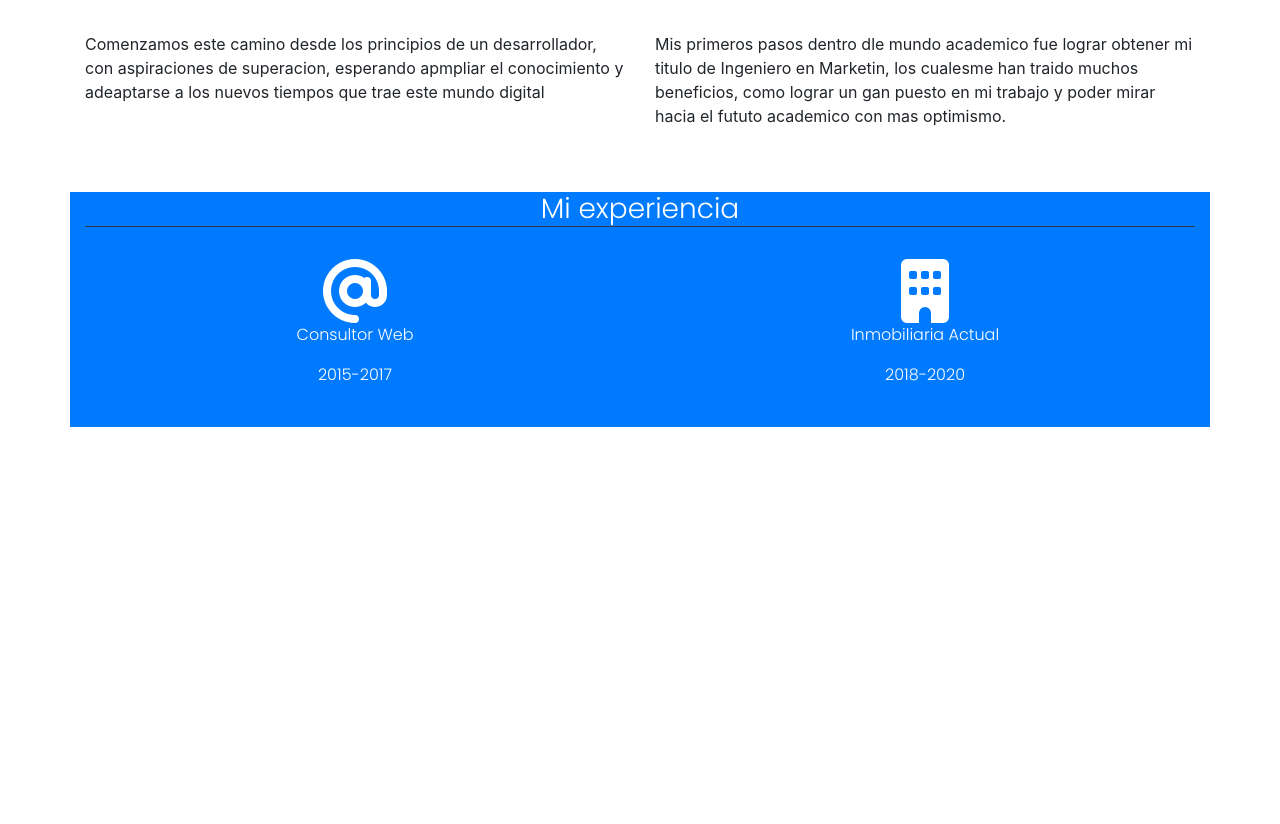
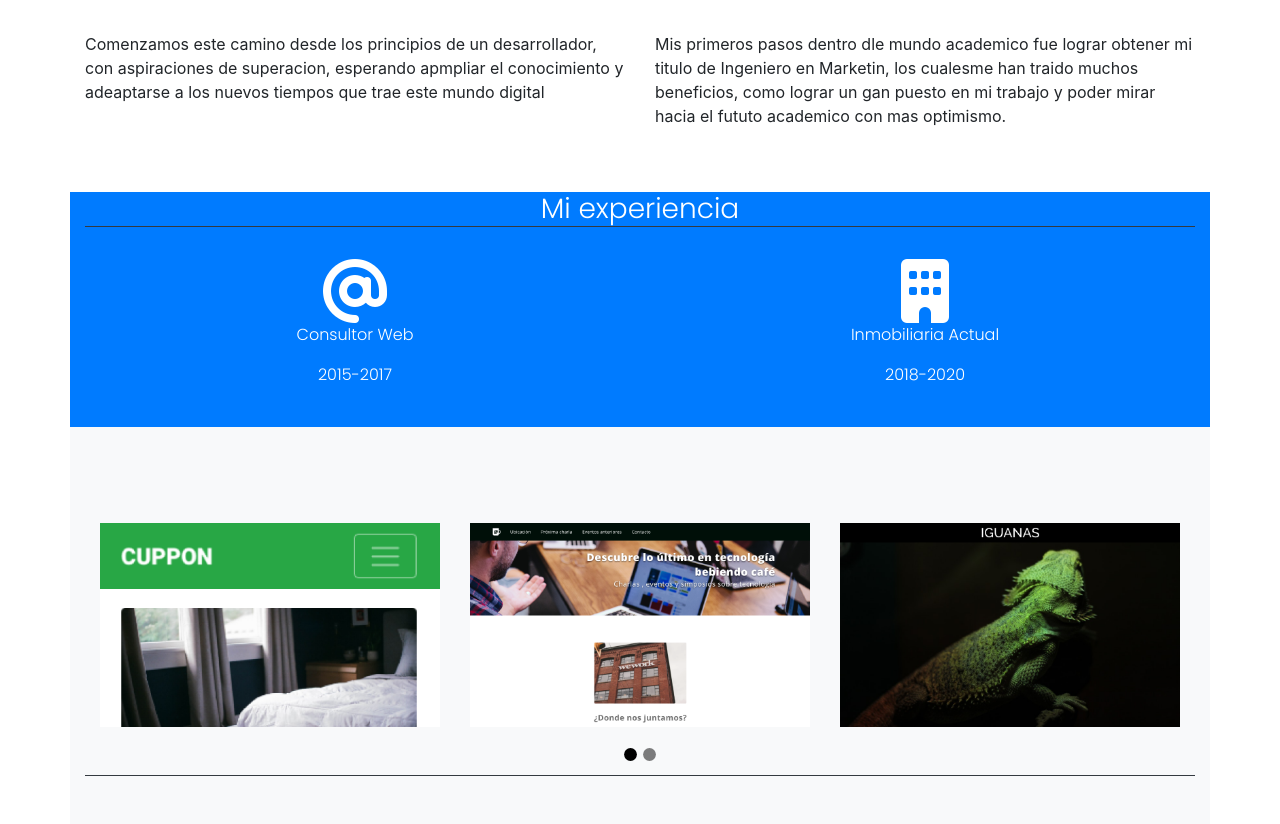
Before and after one commit to Michel-hub/Portafolio, a plain HTML site: page index.html in a window 1280 px wide. Shown: the part 872-1696 px from the top of the page. Before the commit the page ends 1299 px from the top, so only its background shows below. Drawn offline with nearby package versions, Linux system fonts and the light colour scheme; files whose address does not match are found by name.

Commit message:
carousel

```diff
--- a/assets-prueba/css/style.css
+++ b/assets-prueba/css/style.css
@@ -14,6 +14,16 @@
 }
 
 .trico-2 {
-  background-color: blue;
   font-family: 'Poppins', sans-serif;
 }
+
+.carousel-indicators {
+  bottom: -60px;
+}
+
+.carousel-indicators li {
+  border-radius: 50%;
+  width: 0.8em;
+  height: 0.8em;
+  background-color: #000000;
+}
--- a/index.html
+++ b/index.html
@@ -86,8 +86,47 @@
   </div>
 
     </section>
+<!-- Cierre Seccion Experiencia -->
 
+<!--CAROUSEL-->
+<section class="container bg-light py-5">
+<div class="container border-dark border-bottom d-none d-sm-none d-md-block d-lg-block d-xl-block py-5">
+  <div class="row">
+    <div class="col-lg-12">
+      <div id="Carousel" class="carousel slide">
+        <ol class="carousel-indicators">
+          <li data-target="#Carousel" data-slide-to="0" class="active"></li>
+          <li data-target="#Carousel" data-slide-to="1"></li>
+        </ol>
+         <div class="carousel-inner">
+          <div class="item active carousel-item">
+            <div class="row">
 
+              <div class="col-lg-4"><a href="#" class="thumbnail"><img src="assets-prueba/img/cuppon.png" alt="" style="max-width:100%;"></a>
+              </div>
+              <div class="col-lg-4"><a href="#" class="thumbnail"><img src="assets-prueba/img/meet_coffee.png" alt="" style="max-width:100%;"></a>
+              </div>
+              <div class="col-lg-4"><a href="#" class="thumbnail"><img src="assets-prueba/img/iguana_page.png" alt="" style="max-width:100%;"></a>
+              </div>
+            </div>
+          </div>
+          <div class="item carousel-item">
+            <div class="row">
+              <div class="col-lg-4"><a href="#" class="thumbnail"><img src="assets-prueba/img/suricata.png" alt="" style="max-width:100%;"></a>
+              </div>
+              <div class="col-lg-4"><a href="#" class="thumbnail"><img src="assets-prueba/img/ricomida.png" alt="slider-6" style="max-width:100%;"></a>
+              </div>
+              <div class="col-lg-4"><a href="#" class="thumbnail"><img src="assets-prueba/img/dmark.png" alt="slider-7" style="max-width:100%;"></a>
+              </div>
+            </div>
+          </div>
+        </div>
+      </div>
+    </div>
+  </div>
+</div>
+</section>
+<!--FIN CAROUSEL-->
 
 
 
```
